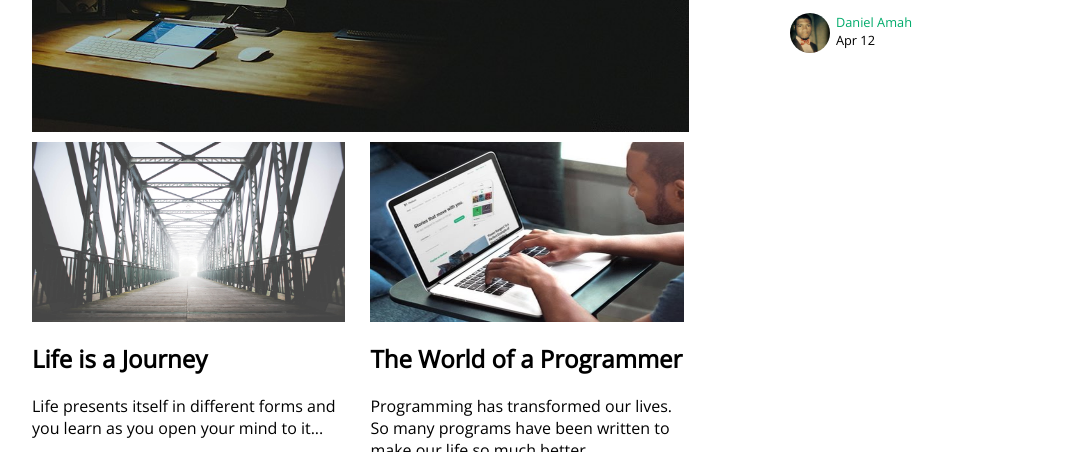
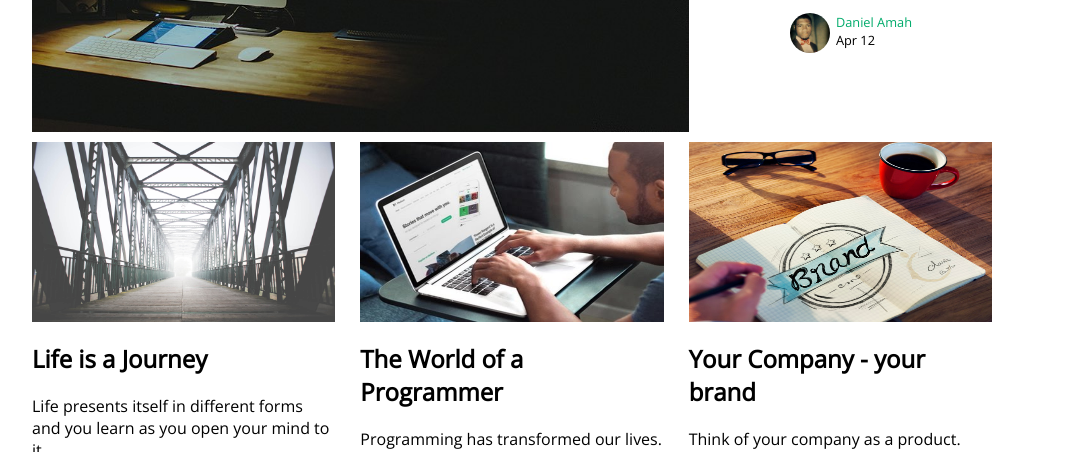
Before and after one commit to DanielAmah/webClone, a website: page app/index.html in a window 1280 px wide. Shown: the part 446-898 px from the top of the page, without its empty margins (96-1170 px from the left). Drawn offline with nearby package versions, Linux system fonts and the light colour scheme.

Commit message:
Update style.css

```diff
--- a/app/css/style.css
+++ b/app/css/style.css
@@ -195,7 +195,7 @@ font-size:0.85em;
     padding-left: 0px;
 	padding-right: 25px;
     max-width: 330px;
-    width: 31%;
+    width: 30%;
 
 
 
```
